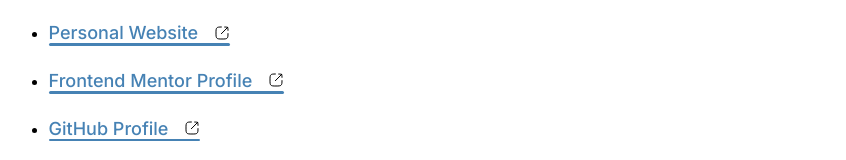
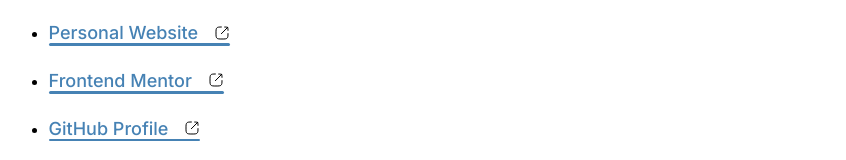
Before and after one commit to Code-Beaker/code-beaker-fmentor-stats, a website: page index.html in a window 1280 px wide. Shown: the part 1621-1781 px from the top of the page, without its empty margins (208-1054 px from the left). Drawn offline with Linux system fonts and the light colour scheme.

Commit message:
change text

```diff
--- a/index.html
+++ b/index.html
@@ -117,7 +117,7 @@
               href="https://frontendmentor.io/profile/Code-Beaker"
               target="_blank"
               class="link"
-              >Frontend Mentor Profile
+              >Frontend Mentor
               <img
                 src="icon.svg"
                 alt="Open in new tab"
```
